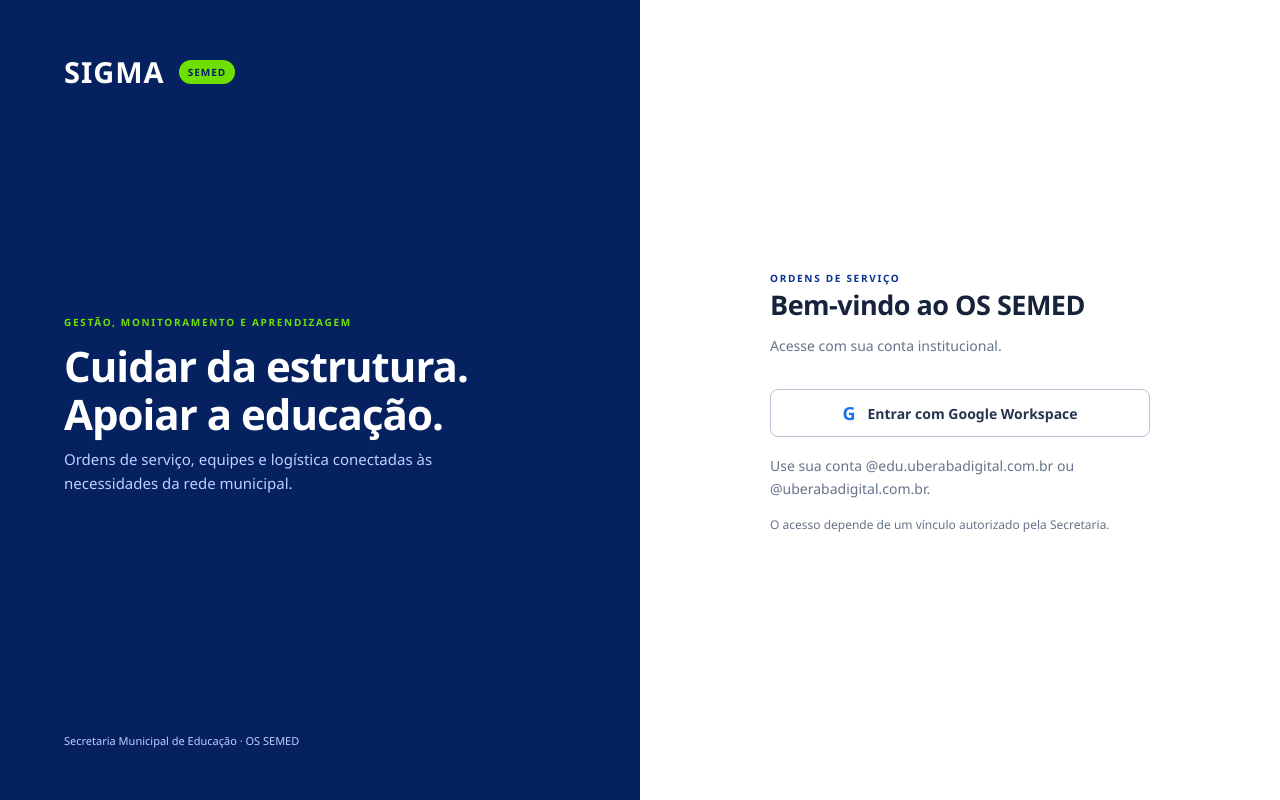
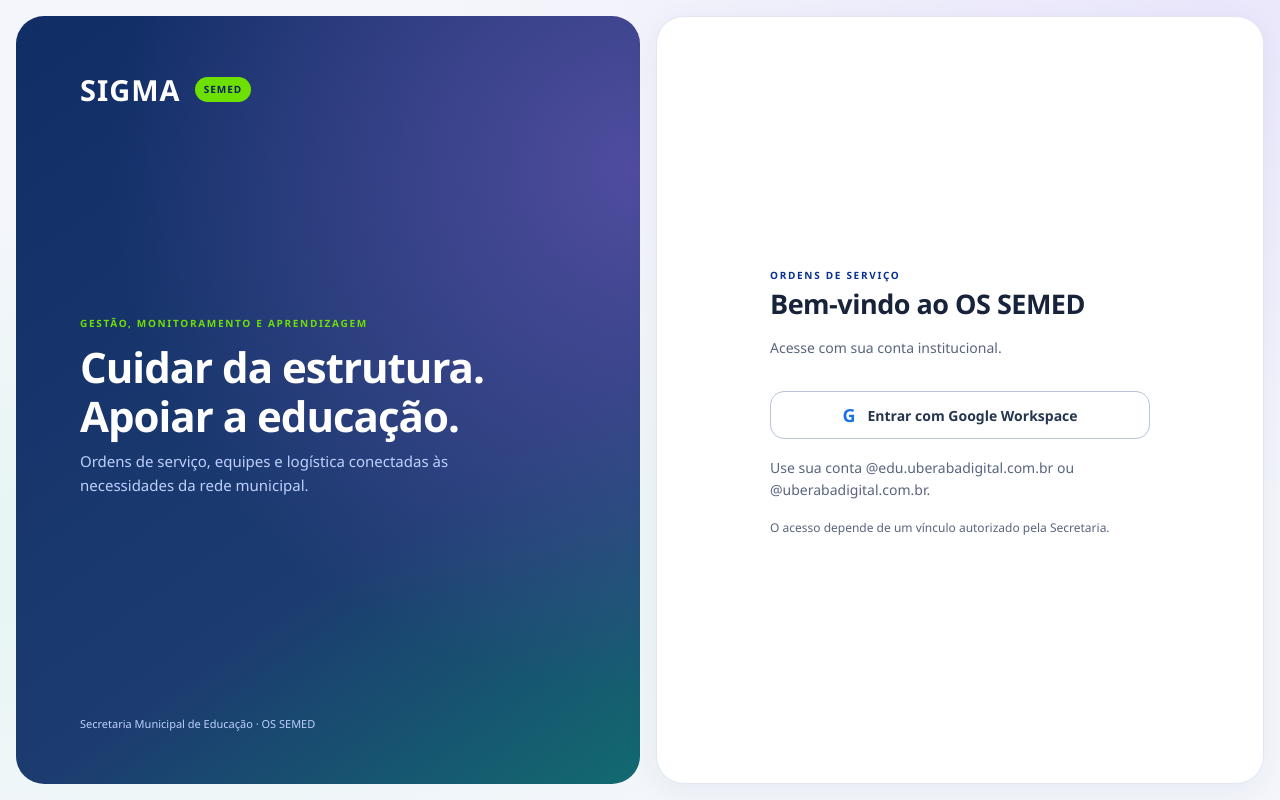
Before and after one commit to michaelrave1/SIGAS-SISTEMA-INTEGRADO-DE-GESTAO-DE-ATENDIMENTO---SEMED-, a Next.js app: page /login in a window 1280 px wide. Built offline with nearby package versions, Linux system fonts and the light colour scheme; no server answers.

Commit message:
viadagem do zé

```diff
--- a/src/app/globals.css
+++ b/src/app/globals.css
@@ -2,7 +2,7 @@
 @import "../styles/order-details.css";
 @import "../styles/access-profiles.css";
 
-/* Identidade do SIGMA: tokens e tipografia do projeto de referência. */
+/* Identidade visual do SIGAS. */
 * {
   box-sizing: border-box;
 }
@@ -57,7 +57,7 @@ button,
   background: hsl(var(--primary));
   color: white;
   border: 1px solid transparent;
-  border-radius: 8px;
+  border-radius: var(--radius-control);
   padding: 11px 17px;
   font:
     600 14px "Segoe UI",
@@ -113,7 +113,7 @@ textarea {
   width: 100%;
   padding: 11px 12px;
   border: 1px solid hsl(var(--primary) / 0.2);
-  border-radius: 7px;
+  border-radius: var(--radius-control);
   background: hsl(var(--accent));
   color: hsl(var(--primary));
   font:
@@ -155,10 +155,10 @@ input[type="checkbox"] {
 .card {
   background: white;
   border: 1px solid hsl(var(--border));
-  border-radius: 12px;
+  border-radius: var(--radius);
   padding: 24px;
   margin-bottom: 22px;
-  box-shadow: 0 2px 5px #06215f03;
+  box-shadow: var(--surface-shadow);
 }
 .brand {
   color: white;
@@ -882,3 +882,202 @@ td small {
   border-bottom: 1px solid hsl(var(--border));
 }
 .acknowledgement-list li > div { flex: 1 1 240px; overflow-wrap: anywhere; }
+
+/* Superfícies suaves e detalhes de cor compartilhados por todos os módulos. */
+body {
+  background:
+    radial-gradient(ellipse at 95% 0%, #eae7fc 0, transparent 45%),
+    radial-gradient(ellipse at 15% 70%, #e3f5f3 0, transparent 45%),
+    hsl(var(--background));
+  line-height: 1.5;
+}
+
+button,
+.button,
+input,
+select,
+textarea,
+.sidebar nav a {
+  transition: background-color 160ms ease, border-color 160ms ease,
+    box-shadow 160ms ease;
+}
+
+button:not(.secondary):not(.danger):not(.icon-button):not(.google-login),
+.button:not(.secondary):not(.danger) {
+  background: linear-gradient(120deg, #1647a3, #3f50b8);
+  box-shadow: 0 4px 12px rgb(31 64 142 / 15%);
+}
+
+button:not(.secondary):not(.danger):not(.icon-button):not(.google-login):hover,
+.button:not(.secondary):not(.danger):hover {
+  background: linear-gradient(120deg, #103477, #344397);
+}
+
+input,
+select,
+textarea {
+  background: #f8faff;
+  border-color: #d6deef;
+}
+
+input:focus,
+select:focus,
+textarea:focus {
+  border-color: #617bd4;
+  box-shadow: 0 0 0 4px rgb(97 123 212 / 10%);
+}
+
+input[type="checkbox"],
+input[type="radio"] {
+  accent-color: #3253af;
+  box-shadow: none;
+}
+
+.sidebar {
+  margin: 12px 0 12px 12px;
+  top: 12px;
+  height: calc(100dvh - 24px);
+  border-radius: 28px;
+  background:
+    radial-gradient(ellipse at 100% 0%, #34408d 0, transparent 55%),
+    linear-gradient(165deg, #112d66, #172448 75%, #154653);
+  box-shadow: 0 12px 32px rgb(18 38 78 / 16%);
+  overflow-y: auto;
+  scrollbar-width: thin;
+  scrollbar-color: #ffffff50 transparent;
+}
+
+.sidebar nav a {
+  border-radius: 14px;
+}
+
+.sidebar nav .selected {
+  background: linear-gradient(100deg, #ffffff24, #ffffff12);
+  border-left-color: #7de4d6;
+  box-shadow: inset 0 0 0 1px #ffffff17;
+}
+
+.sidebar nav .selected svg {
+  color: #8ae8dc;
+}
+
+.topbar {
+  margin: 12px 20px 0;
+  border: 1px solid #e2e7f3;
+  border-radius: 22px;
+  box-shadow: var(--surface-shadow);
+  background: #ffffffed;
+}
+
+.user-name {
+  border-radius: 999px;
+  background: #eef3ff;
+}
+
+.heading h1 {
+  color: #17396f;
+  font-weight: 750;
+}
+
+.welcome {
+  border-radius: 28px;
+  background:
+    radial-gradient(ellipse at 100% 15%, #5349a6 0, transparent 60%),
+    linear-gradient(110deg, #112d66, #174c79 65%, #126a70);
+  box-shadow: 0 12px 28px rgb(28 59 108 / 14%);
+}
+
+.stats .stat {
+  border-top: 3px solid #456ac0;
+  background: linear-gradient(145deg, #fff, #f0f4ff);
+}
+
+.stats .stat:nth-child(2) {
+  border-top-color: var(--teal);
+  background: linear-gradient(145deg, #fff, #edf9f5);
+}
+
+.stats .stat:nth-child(3) {
+  border-top-color: var(--violet);
+  background: linear-gradient(145deg, #fff, #f5effc);
+}
+
+.stats .stat:nth-child(4) {
+  border-top-color: var(--coral);
+  background: linear-gradient(145deg, #fff, #fff3ed);
+}
+
+.stats .stat:nth-child(2) svg { color: var(--teal); background: #dcf3ec; }
+.stats .stat:nth-child(3) svg { color: var(--violet); background: #eae2f9; }
+.stats .stat:nth-child(4) svg { color: var(--coral); background: #ffeadf; }
+.stat svg { border-radius: 16px; }
+
+table {
+  border-collapse: separate;
+  border-spacing: 0;
+}
+
+th { background: #eef2fc; color: #46597b; }
+thead th:first-child { border-top-left-radius: 14px; border-bottom-left-radius: 14px; }
+thead th:last-child { border-top-right-radius: 14px; border-bottom-right-radius: 14px; }
+tbody tr:last-child td:first-child { border-bottom-left-radius: 14px; }
+tbody tr:last-child td:last-child { border-bottom-right-radius: 14px; }
+tbody tr:hover td { background: #f6f8ff; }
+
+.notice,
+.order-review-alert,
+.permission-matrix fieldset,
+.order-fact,
+.order-cycle-summary,
+.timeline article,
+.skip {
+  border-radius: 16px;
+}
+
+.order-header {
+  background: linear-gradient(120deg, #fff 55%, #eef5fc);
+}
+
+.service-records {
+  border-top: 3px solid #55aaa5;
+}
+
+.workflow-actions-card {
+  border-top: 3px solid #8073bf;
+}
+
+.acknowledgement-dialog {
+  border-radius: 26px;
+  box-shadow: 0 24px 80px rgb(15 35 75 / 25%);
+}
+
+.login-brand {
+  border-radius: 28px;
+  margin: 16px 0 16px 16px;
+  background:
+    radial-gradient(ellipse at 100% 20%, #504c9f 0, transparent 60%),
+    linear-gradient(145deg, #112d66, #1c3c70 65%, #126a70);
+}
+
+.login-form {
+  margin: 16px;
+  border: 1px solid #e2e7f3;
+  border-radius: 28px;
+  box-shadow: var(--surface-shadow);
+}
+
+.access-card { border-radius: 28px; box-shadow: var(--surface-shadow); }
+
+@media (max-width: 760px) {
+  .sidebar { margin: 10px; width: calc(100% - 20px); height: auto; top: 0; border-radius: 22px; }
+  .topbar { margin: 10px 10px 0; border-radius: 18px; }
+  .card { border-radius: 20px; }
+  .welcome { border-radius: 22px; }
+  .login-brand { margin: 10px; border-radius: 22px; }
+  .login-form { margin: 10px; border-radius: 22px; padding: 30px 24px; }
+  .acknowledgement-dialog { border-radius: 22px; padding: 22px; }
+}
+
+@media (prefers-reduced-motion: reduce) {
+  button, .button, input, select, textarea, .sidebar nav a { transition: none; }
+}
--- a/src/styles/tokens.css
+++ b/src/styles/tokens.css
@@ -1,12 +1,17 @@
 :root {
-  --background: 216 38% 97%;
+  --background: 225 45% 97%;
   --foreground: 220 43% 16%;
   --primary: 222 89% 30%;
   --secondary: 91 100% 44%;
-  --muted: 216 15% 47%;
+  --muted: 220 18% 42%;
   --border: 218 43% 90%;
   --accent: 216 100% 95%;
-  --radius: 0.625rem;
+  --radius: 1.5rem;
+  --radius-control: 0.875rem;
+  --teal: #087f83;
+  --violet: #6950ba;
+  --coral: #bd4d35;
+  --surface-shadow: 0 8px 32px rgb(31 48 100 / 6%);
   --navy: #06215f;
   --lime: #6ee000;
 }
```
